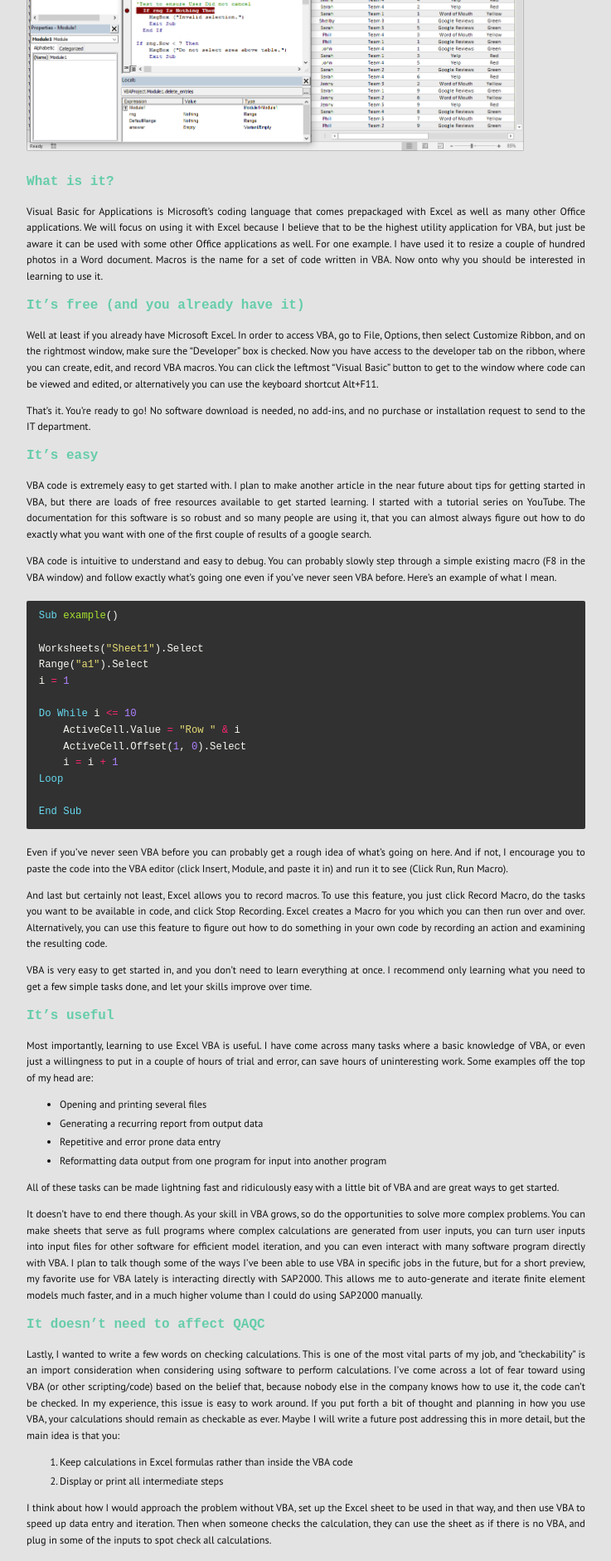
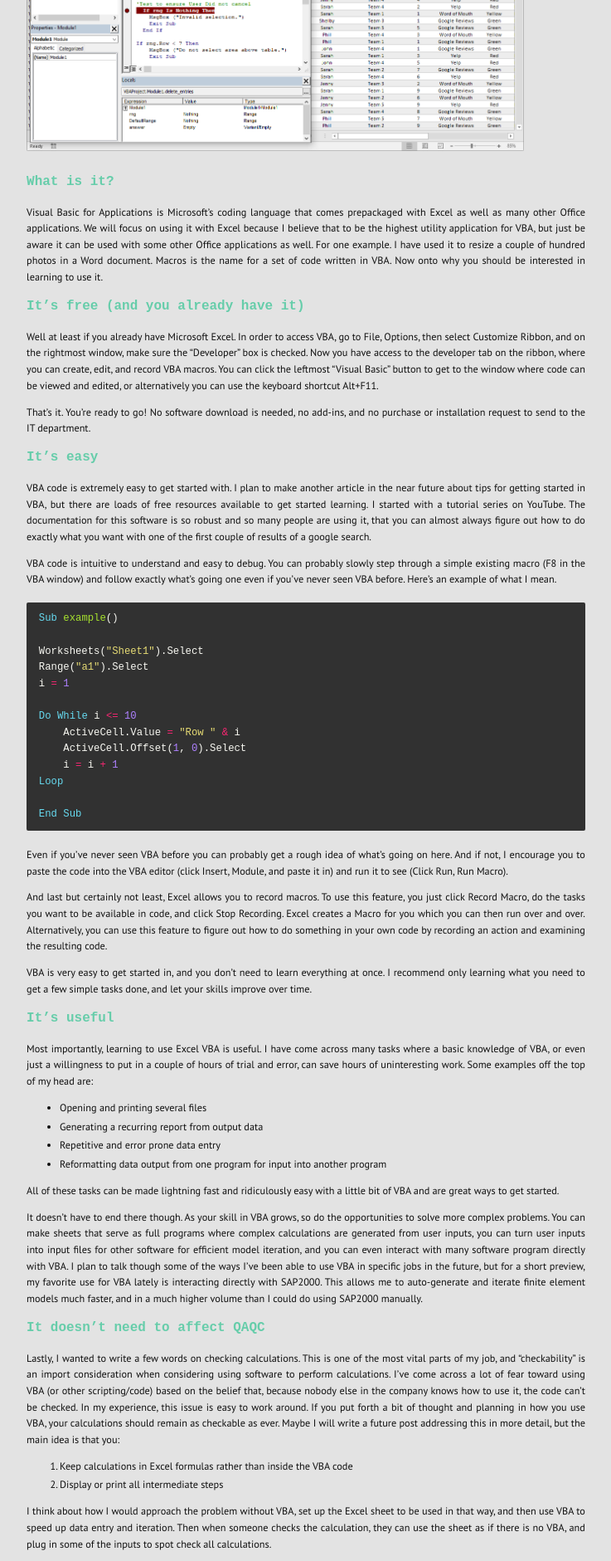
Before and after one commit to labeattie/lucasbeattiedotcom, a Jekyll site: the page built from _posts/2022-01-03-why-civil-engineers-vba.md, in a window 1280 px wide. Shown: the part 535-2416 px from the top of the page at 83% size, without its empty margins (271-1008 px from the left). Built offline with Jekyll 4.4.1, drawn with Linux system fonts in a browser that asks for light colours.

Commit message:
header fonts

```diff
--- a/_sass/basic.sass
+++ b/_sass/basic.sass
@@ -20,7 +20,6 @@ h1, h2, h3, h4, h5, h6
   font-weight: $heading-weight
   font-family: 'Courier New', Courier, monospace
   color: mediumaquamarine
-  margin-bottom: 0.1em
 
 h2
   font-size: 1.3em
```
